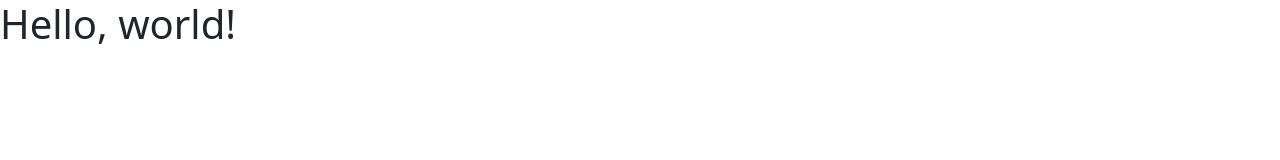
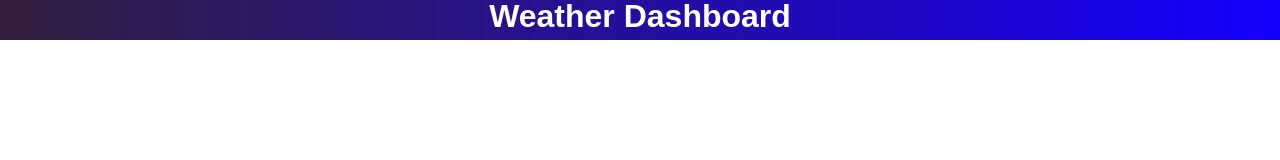
Before and after one commit to Jguiro09/Weather-Dashboard, a plain HTML site: page index.html in a window 1280 px wide. Drawn offline with nearby package versions, Linux system fonts and the light colour scheme.

Commit message:
Added reset.css, Created header in HTML and styled in CSS

```diff
--- a/index.html
+++ b/index.html
@@ -5,16 +5,25 @@
     <meta charset="utf-8">
     <meta name="viewport" content="width=device-width, initial-scale=1">
 
+    <!-- jquery import -->
+    <script src="https://ajax.googleapis.com/ajax/libs/jquery/3.5.1/jquery.min.js"></script>
+
     <!-- Bootstrap CSS -->
     <link href="https://cdn.jsdelivr.net/npm/bootstrap@5.0.2/dist/css/bootstrap.min.css" rel="stylesheet" integrity="sha384-EVSTQN3/azprG1Anm3QDgpJLIm9Nao0Yz1ztcQTwFspd3yD65VohhpuuCOmLASjC" crossorigin="anonymous">
 
-    <title>Hello, world!</title>
+    <!-- Style/Reset CSS Import -->
+    <link href = "style.css" rel = "stylesheet">
+    <link href = "reset.css" rel = "stylesheet">
+
+    <title>Weather Dashboard!</title>
 </head>
 
 <body>
-    <h1>Hello, world!</h1>
+    <header>
+        <h1>Weather Dashboard</h1>
+    </header>
 
-    <!-- Optional JavaScript; choose one of the two! -->
+
 
     <!-- Option 1: Bootstrap Bundle with Popper -->
     <script src="https://cdn.jsdelivr.net/npm/bootstrap@5.0.2/dist/js/bootstrap.bundle.min.js" integrity="sha384-MrcW6ZMFYlzcLA8Nl+NtUVF0sA7MsXsP1UyJoMp4YLEuNSfAP+JcXn/tWtIaxVXM" crossorigin="anonymous"></script>
--- /dev/null
+++ b/reset.css
@@ -0,0 +1,29 @@
+* {
+  margin: 0;
+  padding: 0;
+  box-sizing: border-box;
+}
+
+html {
+  height: 100%;
+}
+
+body {
+  min-height: 100%;
+  line-height: 1;
+  font-family: sans-serif;
+}
+
+h1, h2, h3, h4, h5, h6 {
+  font-size: 100%;
+}
+
+input, select, option, optgroup, textarea, button,
+pre, code {
+  font-size: 100%;
+  font-family: inherit;
+}
+
+ol, ul {
+  list-style: none;
+}
--- a/style.css
+++ b/style.css
@@ -0,0 +1,21 @@
+header
+{
+    /* Background Color */
+    background: rgb(51,30,61);
+    background: linear-gradient(90deg, rgba(51,30,61,1) 0%, rgba(21,0,255,1) 100%);
+
+    /* Header Adjustments */
+    height: 5vh;
+    display: flex;
+
+    /* Content Adjustments */
+    justify-content: center;
+    align-items: center;
+}
+
+header h1
+{
+    color: white;
+    font-weight: bold;
+    font-size: 2rem;
+}
```
Also changed, not shown: script.js (+10 -0 lines).
